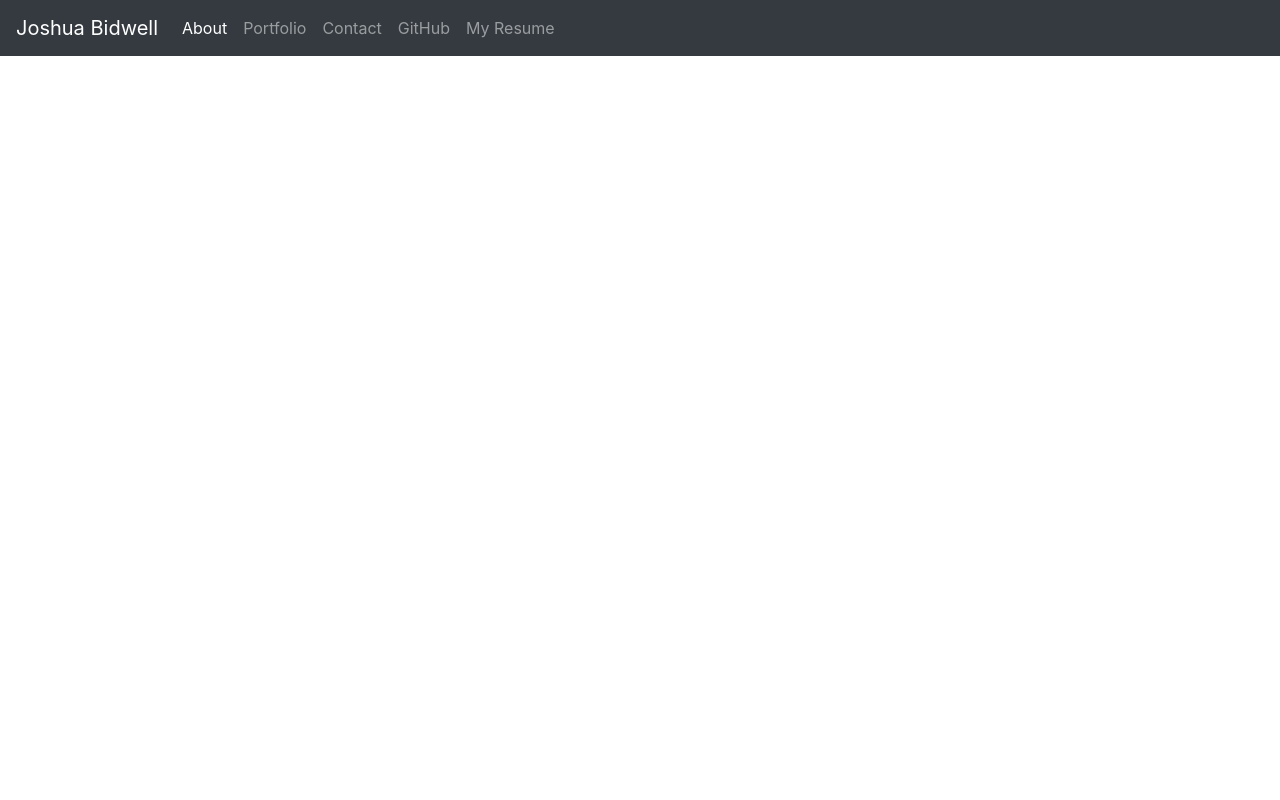
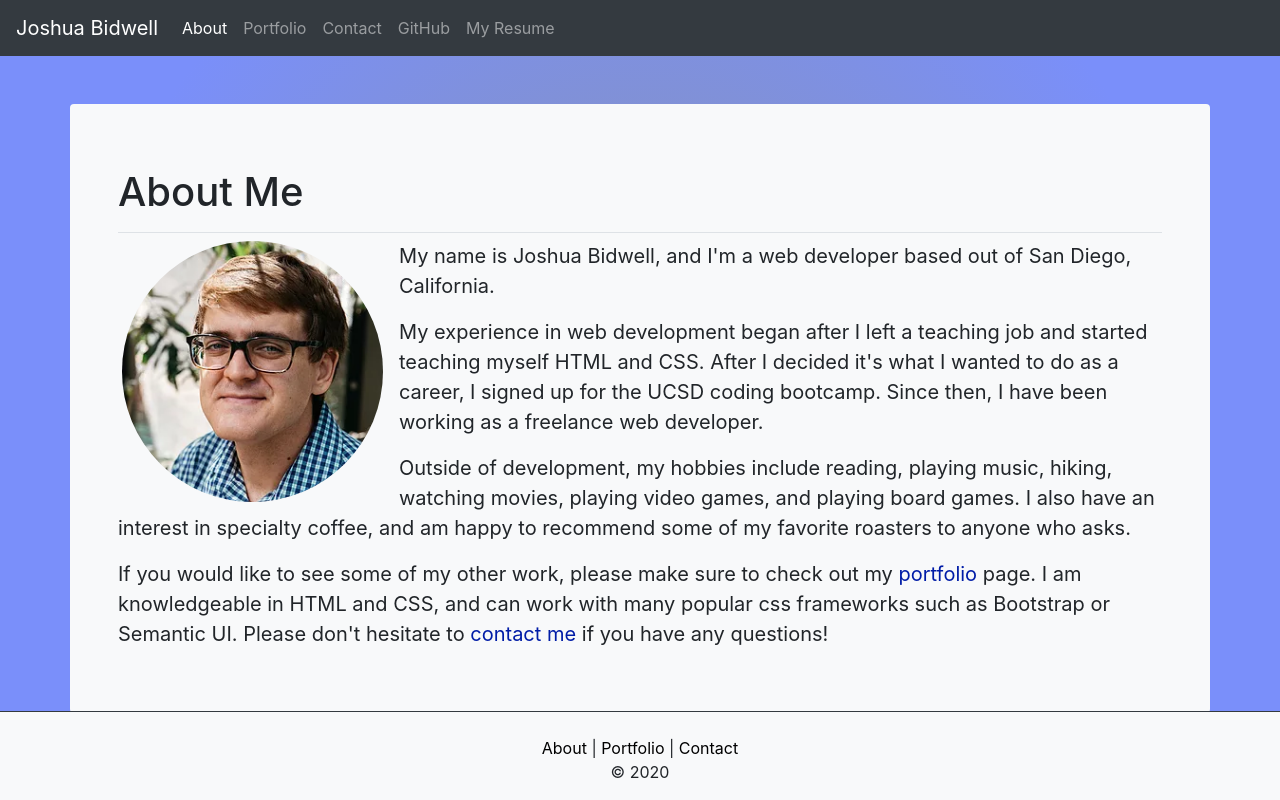
Before and after one commit to jjbidwell/react-portfolio, a React (Create React App) app: page /about in a window 1280 px wide. Built offline with nearby package versions, Linux system fonts and the light colour scheme.

Commit message:
Got about page up and running

```diff
--- a/src/App.css
+++ b/src/App.css
@@ -1,38 +1,59 @@
-.App {
-  text-align: center;
+body {
+  background: rgb(133,146,190);
+  background: radial-gradient(circle, rgba(133,146,190,1) 14%, rgba(122,143,250,1) 74%);
 }
 
-.App-logo {
-  height: 40vmin;
-  pointer-events: none;
+.img-container {
+  overflow: hidden;
 }
 
-@media (prefers-reduced-motion: no-preference) {
-  .App-logo {
-    animation: App-logo-spin infinite 20s linear;
-  }
+.img-zoom {
+  transition: transform .2s;
 }
 
-.App-header {
-  background-color: #282c34;
-  min-height: 100vh;
-  display: flex;
-  flex-direction: column;
-  align-items: center;
-  justify-content: center;
-  font-size: calc(10px + 2vmin);
-  color: white;
+.img-zoom:hover {
+  -ms-transform: scale(1.1);
+  -webkit-transform: scale(1.1);
+  transform: scale(1.1);
 }
 
-.App-link {
-  color: #61dafb;
+label, .about-me, .portfolio-link{
+  font-size: 20px;
 }
 
-@keyframes App-logo-spin {
-  from {
-    transform: rotate(0deg);
-  }
-  to {
-    transform: rotate(360deg);
-  }
+#submit {
+  background-color: rgba(122,143,250,1);
+  color: whitesmoke;
+  transition: color .25s, background-color .25s;
+  border: 2px rgba(122,143,250,1) solid;
 }
+
+#submit:hover {
+  color: rgba(122,143,250,1);
+  background-color: whitesmoke;
+}
+
+.bio-link {
+  color: #001ca7;
+  transition: color .25s;
+}
+
+.bio-link:hover {
+  color: darkred;
+}
+
+.footer-link, .portfolio-link {
+  color: black;
+  transition: color .25s;
+}
+
+.footer-link:hover, .portfolio-link:hover {
+  color: #001ca7;
+  text-decoration: none;
+}
+
+.github-link:hover {
+  color: #001ca7;
+  text-decoration: none;
+
+}
--- a/src/App.js
+++ b/src/App.js
@@ -3,15 +3,21 @@ import { BrowserRouter as Router, Route, Redirect } from "react-router-dom";
 import './App.css';
 import Header from "../src/components/Header/header"
 import Wrapper from "../src/components/Wrapper/wrapper"
-
+import Footer from "./components/Footer/footer";
+import About from "./pages/About/about"
 function App() {
   return (
+    <div>
     <Router>
       <div>
         <Header/>
         <Wrapper>
           <Route exact path="/">
             <Redirect to="/about" />
+
+          </Route>
+          <Route exact path="/about">
+          <About />
           </Route>
           <Route exact path="/portfolio">
 
@@ -20,10 +26,10 @@ function App() {
 
           </Route>
         </Wrapper>
-
-
       </div>
     </Router>
+    <Footer/>
+    </div>
   );
 }
 
--- /dev/null
+++ b/src/components/Description/description.js
@@ -0,0 +1,25 @@
+import React from "react";
+import profile from "../../assets/images/profile.jpg"
+
+
+function Description(){
+    return (
+    <div>
+        <main className="container rounded bg-light mt-5 p-5">
+        <h1 className="border-bottom pt-3 pb-3">About Me</h1>
+        <img src={profile} className="ml-1 mr-3 rounded-circle float-left w-25" alt="Me" />
+        <p className="about-me">My name is Joshua Bidwell, and I'm a web developer based out of San Diego, California.</p>
+        <p className="about-me">My experience in web development began after I left a teaching job and started teaching myself HTML and CSS. After I decided it's what I wanted to do as a career, I signed up for the UCSD
+                            coding bootcamp. Since then, I have been working as a freelance web developer.</p>
+        <p className="about-me">Outside of development, my hobbies include reading, playing music, hiking, watching movies, playing video games, and playing board games. I also have an interest in specialty coffee, and
+                            am happy to recommend some of my favorite roasters to anyone who asks. </p>
+        <p className="about-me">If you would like to see some of my other work, please make sure to check out my <a class="bio-link" href="/portfolio" target="_blank">portfolio</a> page. I am knowledgeable in HTML and CSS,
+                             and can work with many popular css frameworks such as Bootstrap or Semantic UI. Please don't hesitate to <a class="bio-link" href="/contact" target="_blank">contact me</a> if you have any questions!</p>
+</main>
+<br/>
+<br/>
+<br/>
+</div>
+    )
+}
+export default Description;
--- a/src/components/Footer/footer.js
+++ b/src/components/Footer/footer.js
@@ -0,0 +1,22 @@
+import React from "react";
+import "bootstrap/dist/css/bootstrap.css"
+
+
+function Footer() {
+  return (
+    <footer class="text-center border-top border-dark footer bg-light fixed-bottom">
+        <div class="container pt-4">
+            <span>
+                <a class="footer-text footer-link" href="https://jjbidwell.github.io/responsive-portfolio/"> About </a>
+                 |
+                <a class="footer-text footer-link" href="portfolio.html"> Portfolio </a>
+                 |
+                <a class="footer-text footer-link" href="contact.html"> Contact </a>
+            </span>
+            <p class="footer-text">	&copy; 2020</p>
+        </div>
+    </footer>
+  );
+}
+
+export default Footer;
--- a/src/pages/About/about.js
+++ b/src/pages/About/about.js
@@ -0,0 +1,9 @@
+import React from "react";
+import Description from "../../components/Description/description"
+
+function About(){
+    return (
+        <Description/>
+    )
+}
+export default About;
```
Also changed, not shown: src/assets/images/profile.jpg (added), src/components/About/about.js (deleted), src/components/Description/description.css (added).
